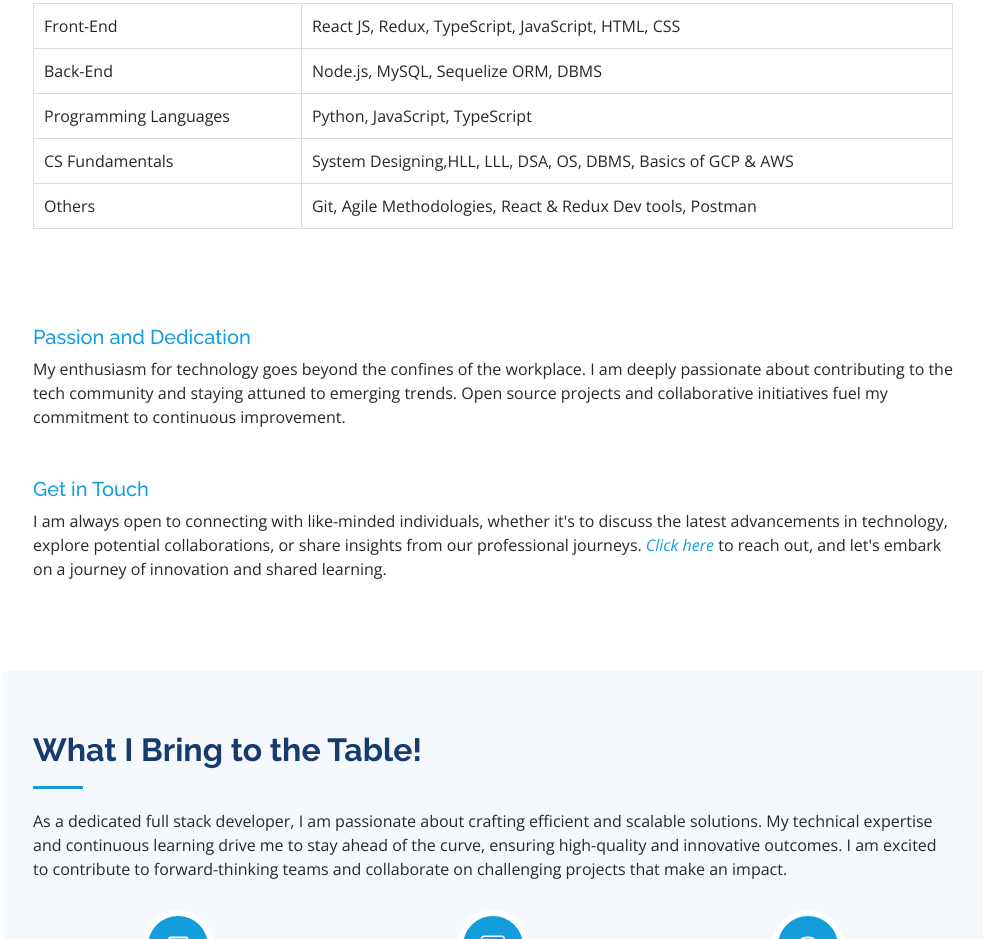
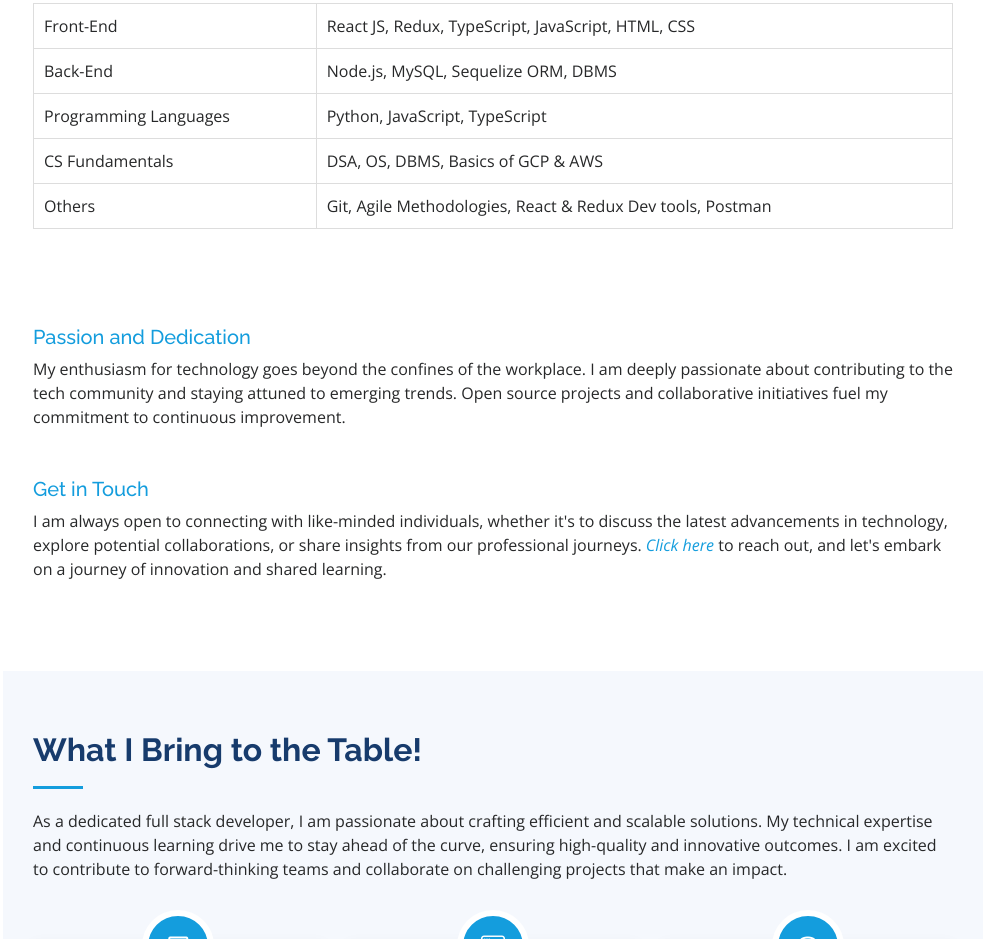
Before and after one commit to pavantechie1862/pavan.dev, a plain HTML site: page index.html in a window 1280 px wide. Shown: the part 1211-2150 px from the top of the page, without its empty margins (297-1280 px from the left). Drawn offline with nearby package versions, Linux system fonts and the light colour scheme.

Commit message:
removed sys dsn and lld from skills table

```diff
--- a/index.html
+++ b/index.html
@@ -218,7 +218,7 @@
                   CS Fundamentals
                 </td>
                 <td style="padding: 10px; border: 1px solid #ddd">
-                  System Designing,HLL, LLL, DSA, OS, DBMS, Basics of GCP & AWS
+                  DSA, OS, DBMS, Basics of GCP & AWS
                 </td>
               </tr>
               <tr>
```
